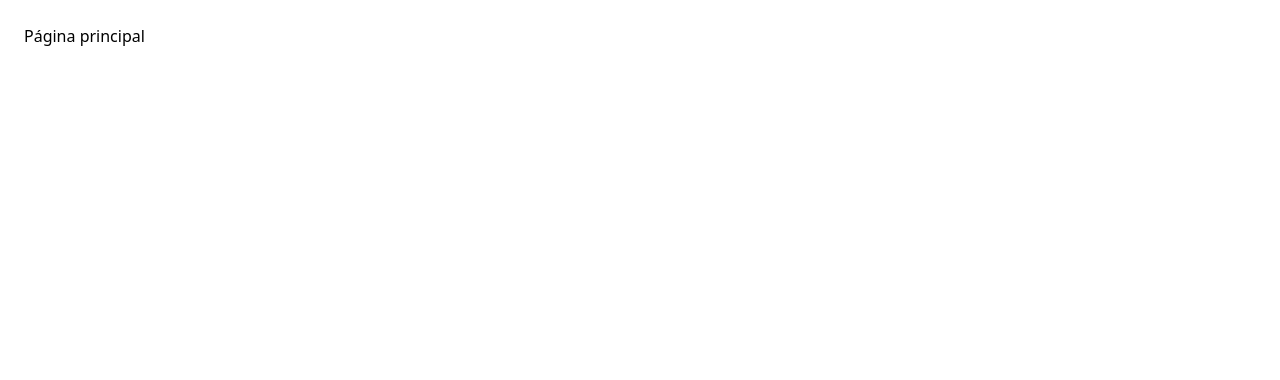
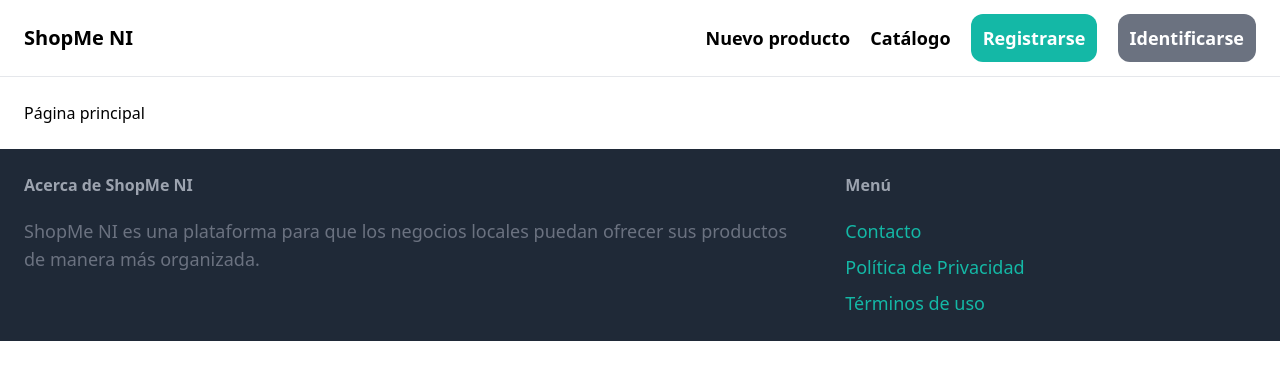
Before and after one commit to geekyBoogiepop/shopme-ni, a Django app: page / in a window 1280 px wide. Before the commit the part shown is almost empty. Shown: the top 380 px of the page. Run offline with Django 4.2, Linux system fonts and the light colour scheme; some libraries are stand-ins or nearby versions.

Commit message:
feat: agregar barra de navegación y footer básico

```diff
--- a/shopmeni/core/templates/core/base.html
+++ b/shopmeni/core/templates/core/base.html
@@ -1,15 +1,49 @@
 <!DOCTYPE html>
 <html lang="es">
   <head>
-    <meta charset="UTF-8">
-    <meta name="viewport" content="width=device-width, initial-scale=1.0">
+    <meta charset="UTF-8" />
+    <meta name="viewport" content="width=device-width, initial-scale=1.0" />
     <script src="https://cdn.tailwindcss.com"></script>
-    <title>{% block title %}{% endblock %} | ShopMe NI</title>
+    <title>
+      {% block title %}
+
+      {% endblock %}| ShopMe NI
+    </title>
   </head>
   <body>
+    <nav class="py-6 px-6 flex justify-between items-center border-b border-gray-200">
+      <a href="/" class="text-xl font-semibold">ShopMe NI</a>
+
+      <div class="space-x-4">
+        <a href="#" class="text-lg font-semibold hover:text-gray-500">Nuevo producto</a>
+        <a href="#" class="text-lg font-semibold hover:text-gray-500">Catálogo</a>
+        <a href="#" class="px-3 py-3 text-lg font-semibold bg-teal-500 text-white rounded-xl hover:bg-teal-700">Registrarse</a>
+        <a href="#" class="px-3 py-3 text-lg font-semibold bg-gray-500 text-white rounded-xl hover:bg-gray-700">Identificarse</a>
+      </div>
+    </nav>
+
     <div class="px-6 py-6">
       {% block content %}
+
       {% endblock %}
     </div>
+
+    <footer class="py-6 px-6 flex justify-between bg-gray-800">
+        <div class="w-2/3 pr-10">
+            <h3 class="mb-5 font-semibold text-gray-400">Acerca de ShopMe NI</h3>
+
+            <p class="text-lg text-gray-500">ShopMe NI es una plataforma para que los negocios locales puedan ofrecer sus productos de manera más organizada.</p>
+        </div>
+
+        <div class="w-1/3">
+            <h3 class="mb-5 font-semibold text-gray-400">Menú</h3>
+
+            <ul class="space-y-2">
+                <li><a href="{% url 'contacto' %}" class="text-lg text-teal-500 hover:text-teal-700">Contacto</a></li>
+                <li><a href="#" class="text-lg text-teal-500 hover:text-teal-700">Política de Privacidad</a></li>
+                <li><a href="#" class="text-lg text-teal-500 hover:text-teal-700">Términos de uso</a></li>
+            </ul>
+        </div>
+    </footer>
   </body>
 </html>
--- a/shopmeni/core/urls.py
+++ b/shopmeni/core/urls.py
@@ -4,4 +4,5 @@ from . import views
 urlpatterns = [
     # / index path
     path("", views.index, name="index"),
+    path("contact/", views.contacto, name="contacto"),
 ]
--- a/shopmeni/core/views.py
+++ b/shopmeni/core/views.py
@@ -2,3 +2,6 @@ from django.shortcuts import render
 
 def index(request):
     return render(request, "core/index.html")
+
+def contacto(request):
+    return render(request, "core/contact.html")
```
Also changed, not shown: shopmeni/core/templates/core/contact.html (added, +8 -0 lines). Lines whose indentation alone changed are shown as unchanged.
